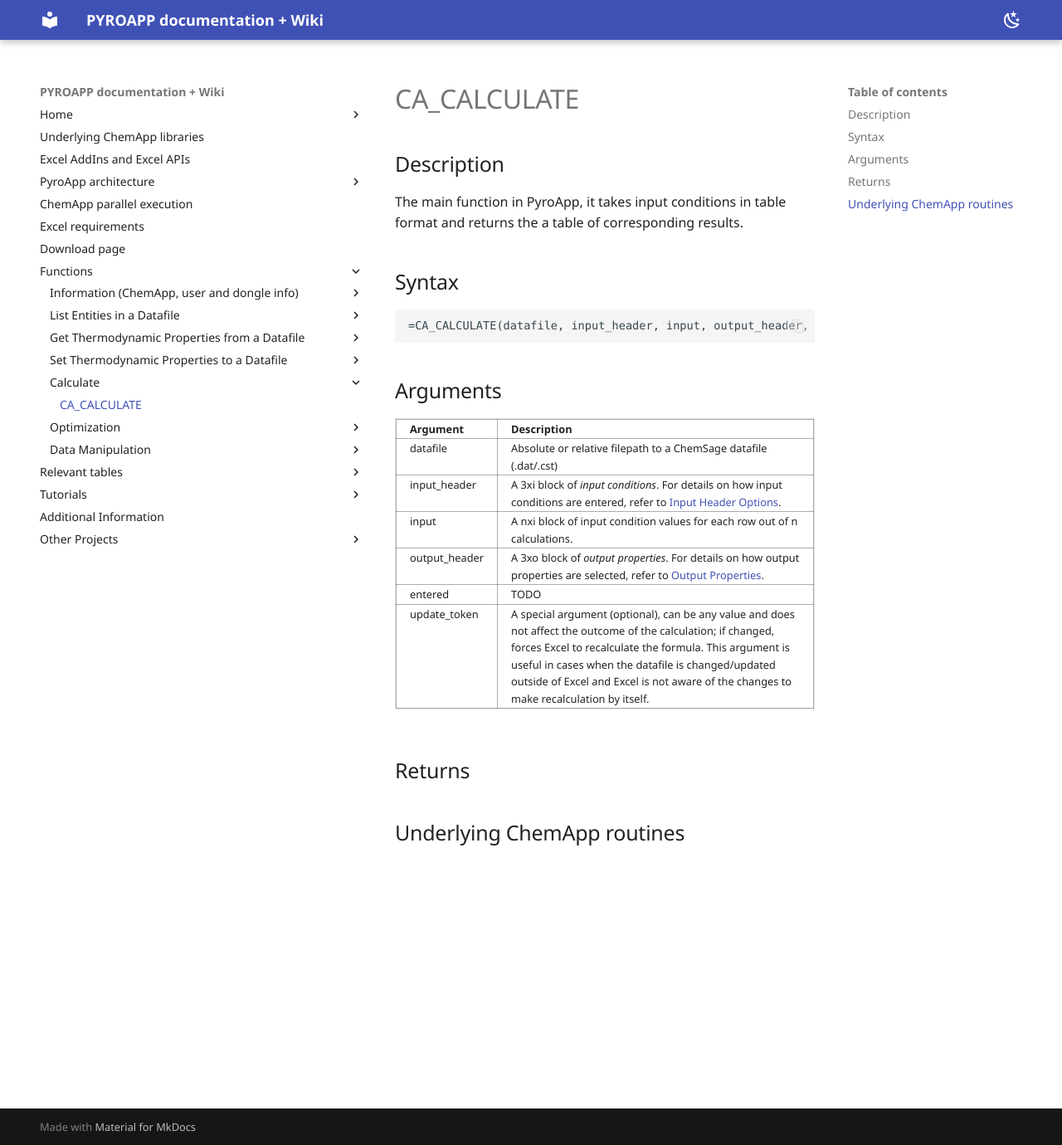
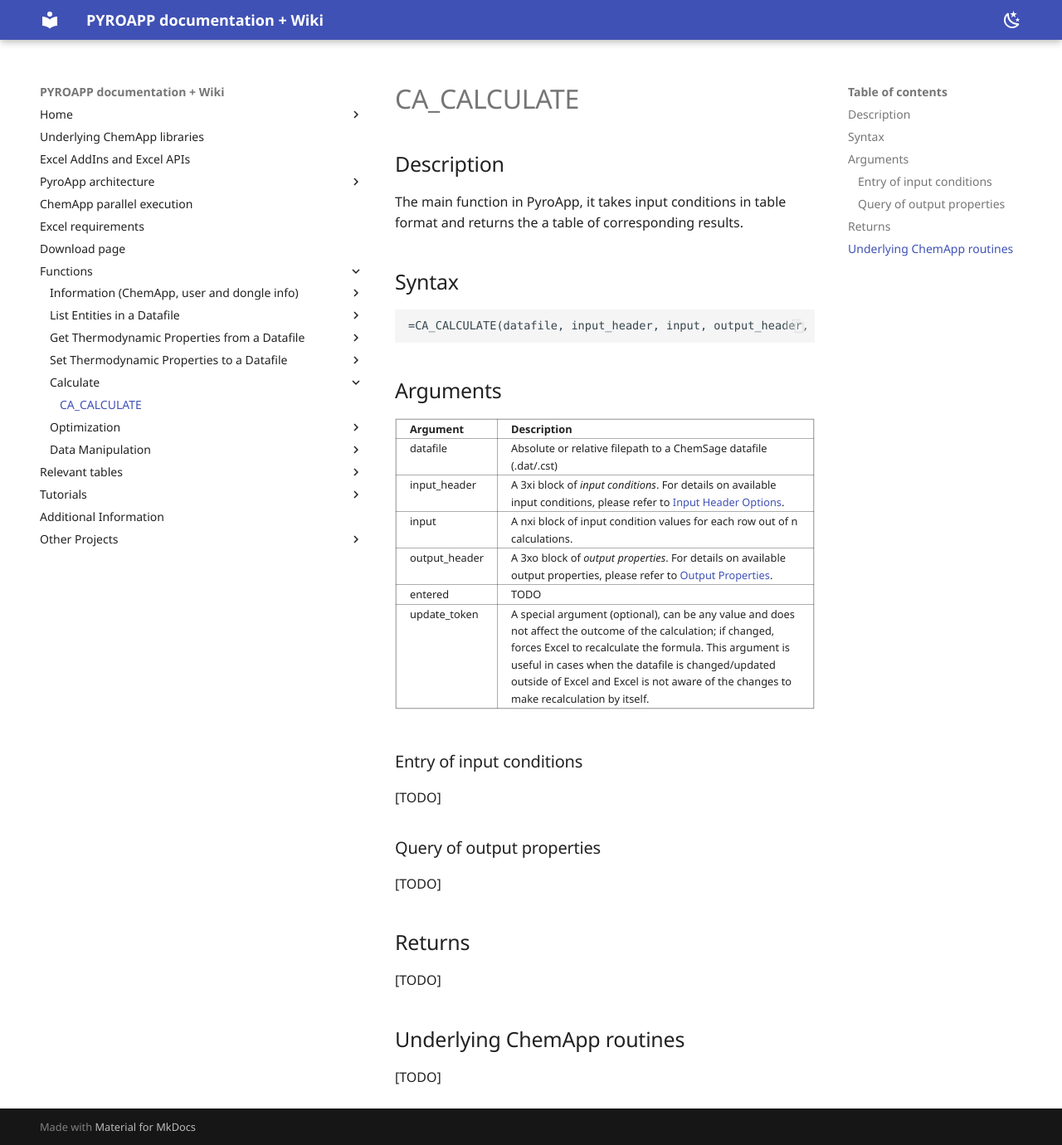
Before and after one commit to evnekdev/pyroapp-docs, an MkDocs documentation site: the page built from docs/functions/ca_calculate.md, in a window 1280 px wide and 1380 px high. Shown: the whole window at 83% size. Built offline with MkDocs 1.6.1 and Material for MkDocs 9.7.7, drawn with Linux system fonts in a browser that asks for light colours; some web fonts are replaced.

Commit message:
Update ca_calculate.md

```diff
--- a/docs/functions/ca_calculate.md
+++ b/docs/functions/ca_calculate.md
@@ -15,12 +15,24 @@
   | **Argument** | **Description** |
   |---|---|
   | datafile      | Absolute or relative filepath to a ChemSage datafile (.dat/.cst) |
-  | input_header  | A 3xi block of *input conditions*. For details on how input conditions are entered, refer to [Input Header Options](../../input_conditions). |
+  | input_header  | A 3xi block of *input conditions*. For details on available input conditions, please refer to [Input Header Options](../../input_conditions). |
   | input         | A nxi block of input condition values for each row out of n calculations. |
-  | output_header | A 3xo block of *output properties*. For details on how output properties are selected, refer to [Output Properties](../../output_properties). |
+  | output_header | A 3xo block of *output properties*. For details on available output properties, please refer to [Output Properties](../../output_properties). |
   | entered       | TODO |
   | update_token  | A special argument (optional), can be any value and does not affect the outcome of the calculation; if changed, forces Excel to recalculate the formula. This argument is useful in cases when the datafile is changed/updated outside of Excel and Excel is not aware of the changes to make recalculation by itself. |
 
+### Entry of input conditions
+
+[TODO]
+
+### Query of output properties
+
+[TODO]
+
 ## Returns
 
+[TODO]
+
 ## Underlying ChemApp routines
+
+[TODO]
```
